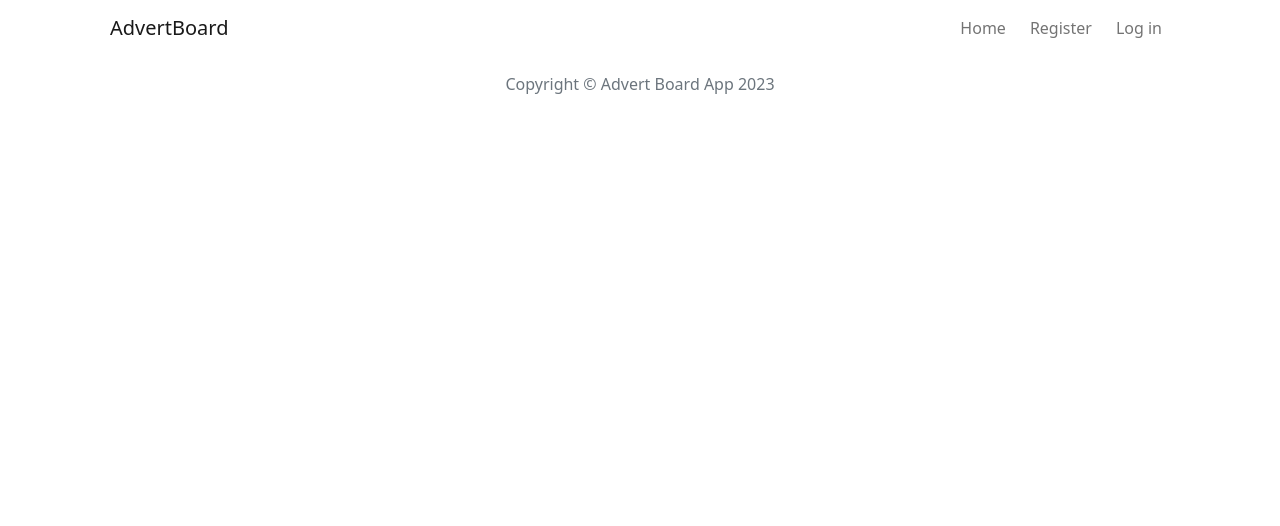
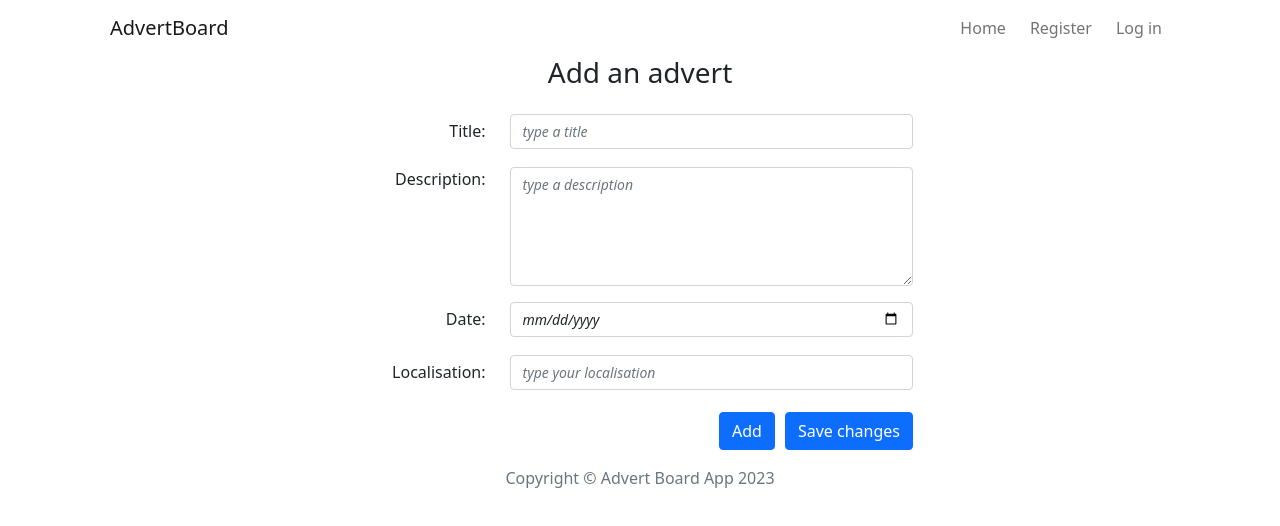
Before and after one commit to ewaolczak/advert-board-fullstack-app, a React (Create React App) app in the folder client/: page /ads/addAdvert in a window 1280 px wide. Shown: the top 526 px of the page. Built offline with nearby package versions, Linux system fonts and the light colour scheme.

Commit message:
Add AdvertForm

```diff
--- a/client/src/App.js
+++ b/client/src/App.js
@@ -4,6 +4,7 @@ import { Container } from 'react-bootstrap';
 // components
 import Header from './components/pages/Header/Header';
 import Home from './components/pages/Home/Home';
+import AdvertForm from './components/views/AdvertForm/AdvertForm';
 import Footer from './components/pages/Footer/Footer';
 
 // redux
@@ -17,9 +18,9 @@ const App = () => {
       <Routes>
         <Route path='/' element={<Home />} />
         <Route path='/ads' element={<Home />} />
-        <Route path='/ads/addAdvert' />
+        <Route path='/ads/addAdvert' element={<AdvertForm />} />
         <Route path='/ads/:id' element={<AdvertPage />} />
-        <Route path='/ads/editAdvert/:id' />
+        <Route path='/ads/editAdvert/:id' element={<AdvertForm />} />
         <Route path='/ads/search/:searchPhrase' />
         <Route path='/register' />
         <Route path='/login' />
--- /dev/null
+++ b/client/src/components/views/AdvertForm/AdvertForm.js
@@ -0,0 +1,77 @@
+import React from 'react';
+import styles from './AdvertForm.module.scss';
+import { Button, Form, Row } from 'react-bootstrap';
+
+const AdvertForm = () => {
+  return (
+    <>
+      <h3 className={styles.advert_form_header}>Add an advert</h3>
+      <Row>
+        <div className='col-3'></div>
+        <div className='col-6'>
+          <Form>
+            <Form.Group className='mt-3'>
+              <Row className='align-items-baseline'>
+                <div className={`col-3 ${styles.form_label}`}>
+                  <Form.Label>Title:</Form.Label>
+                </div>
+                <div className={`col-9 ${styles.form_label}`}>
+                  <Form.Control
+                    className={`${styles.form_placeholder}`}
+                    type='text'
+                    placeholder='type a title'></Form.Control>
+                </div>
+              </Row>
+            </Form.Group>
+            <Form.Group className='mt-3'>
+              <Row>
+                <div className={`col-3 ${styles.form_label}`}>
+                  <Form.Label>Description:</Form.Label>
+                </div>
+                <div className={`col-9 ${styles.form_label}`}>
+                  <Form.Control
+                    className={`${styles.form_placeholder}`}
+                    as='textarea'
+                    rows={5}
+                    placeholder='type a description'></Form.Control>
+                </div>
+              </Row>
+            </Form.Group>
+            <Form.Group className='mt-3'>
+              <Row className='align-items-baseline'>
+                <div className={`col-3 ${styles.form_label}`}>
+                  <Form.Label>Date:</Form.Label>
+                </div>
+                <div className={`col-9 ${styles.form_label}`}>
+                  <Form.Control
+                    className={`${styles.form_placeholder}`}
+                    type='date'></Form.Control>
+                </div>
+              </Row>
+            </Form.Group>
+            <Form.Group className='mt-3'>
+              <Row className='align-items-baseline'>
+                <div className={`col-3 ${styles.form_label}`}>
+                  <Form.Label>Localisation:</Form.Label>
+                </div>
+                <div className={`col-9 ${styles.form_label}`}>
+                  <Form.Control
+                    className={`${styles.form_placeholder}`}
+                    type='text'
+                    placeholder='type your localisation'></Form.Control>
+                </div>
+              </Row>
+            </Form.Group>
+          </Form>
+          <div className={styles.form_buttons_container}>
+            <Button>Add</Button> {/* when adding an advert */}
+            <Button>Save changes</Button> {/* when editing an advert */}
+          </div>
+        </div>
+        <div className='col-3'></div>
+      </Row>
+    </>
+  );
+};
+
+export default AdvertForm;
--- /dev/null
+++ b/client/src/components/views/AdvertForm/AdvertForm.module.scss
@@ -0,0 +1,23 @@
+.advert_form_header {
+  text-align: center;
+}
+
+.form_label {
+  text-align: right;
+}
+
+.form_placeholder {
+  font-size: 14px;
+  font-style: italic;
+}
+
+.form_buttons_container {
+  margin-top: 20px;
+  display: flex;
+  flex-direction: row;
+  justify-content: end;
+
+  Button {
+    margin-left: 10px;
+  }
+}
```
